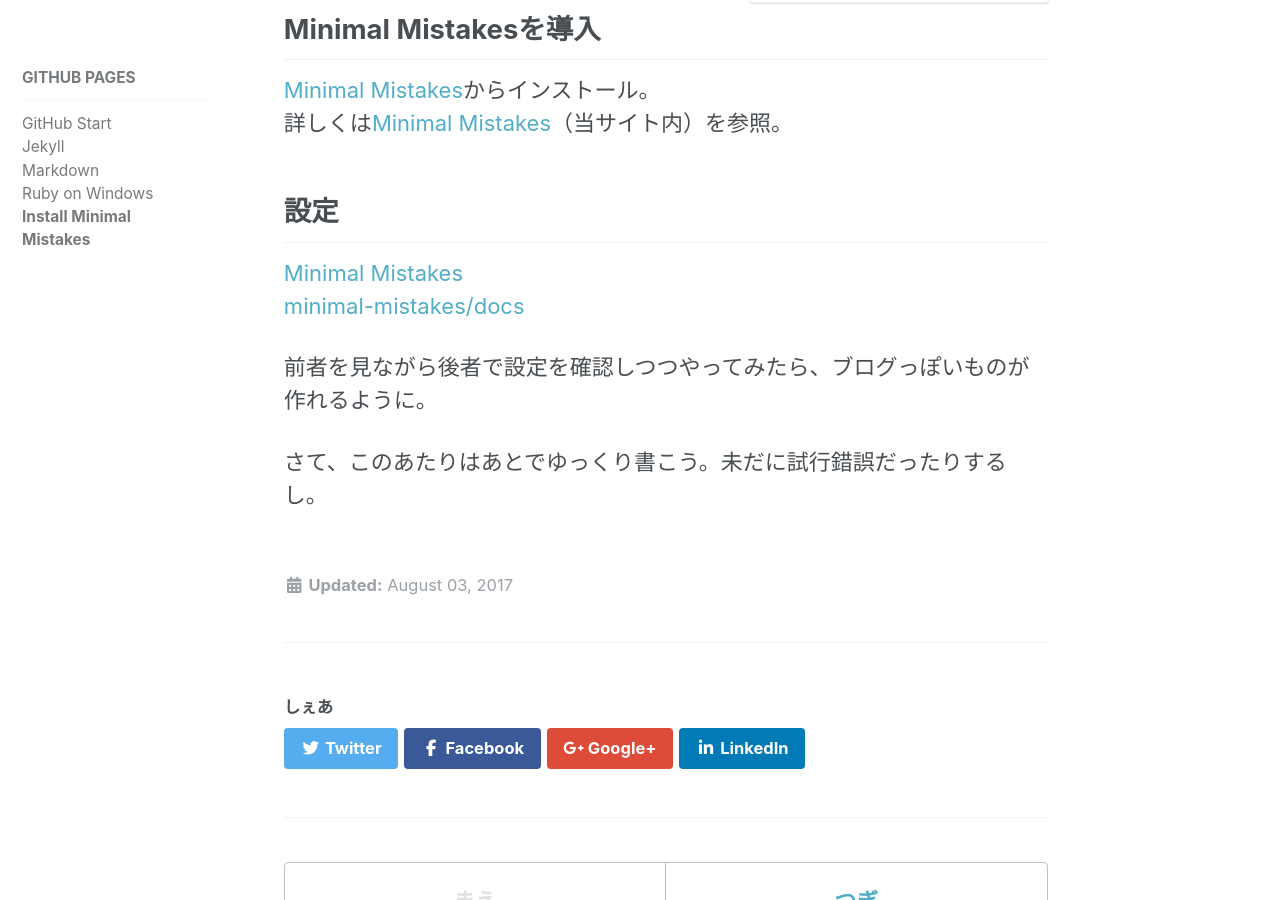
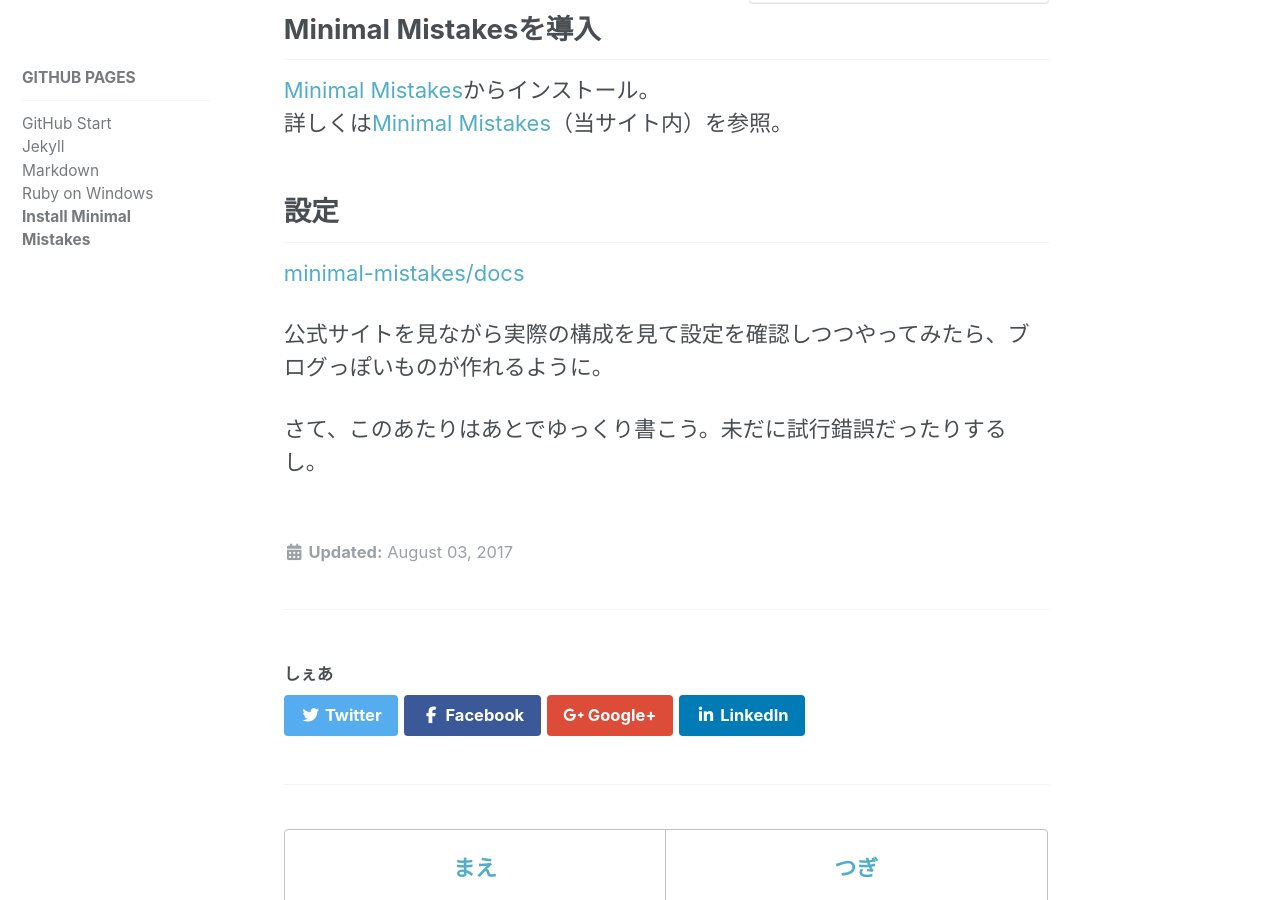
Before and after one commit to laureltreetop/laureltreetop.github.io, a Jekyll site: the page built from _docs/github-pages-minimal-mistakes.md, in a window 1280 px wide and 900 px high, scrolled down 337 px. Built offline with Jekyll 4.4.1, drawn with Linux system fonts in a browser that asks for light colours; nearby versions of some CDN libraries.

Commit message:
Update and rename github-pages-install-minimal-mistakes.md to github-pages-minimal-mistakes.md

```diff
--- a/_docs/github-pages-install-minimal-mistakes.md
+++ b/_docs/github-pages-minimal-mistakes.md
@@ -12,10 +12,9 @@
 詳しくは[Minimal Mistakes](/docs/minimal-mistakes/)（当サイト内）を参照。
 
 ## 設定
-[Minimal Mistakes](https://mmistakes.github.io/minimal-mistakes/)
 [minimal-mistakes/docs](https://github.com/mmistakes/minimal-mistakes/tree/master/docs)
 
-前者を見ながら後者で設定を確認しつつやってみたら、ブログっぽいものが作れるように。
+公式サイトを見ながら実際の構成を見て設定を確認しつつやってみたら、ブログっぽいものが作れるように。
 
 
 さて、このあたりはあとでゆっくり書こう。未だに試行錯誤だったりするし。
```
